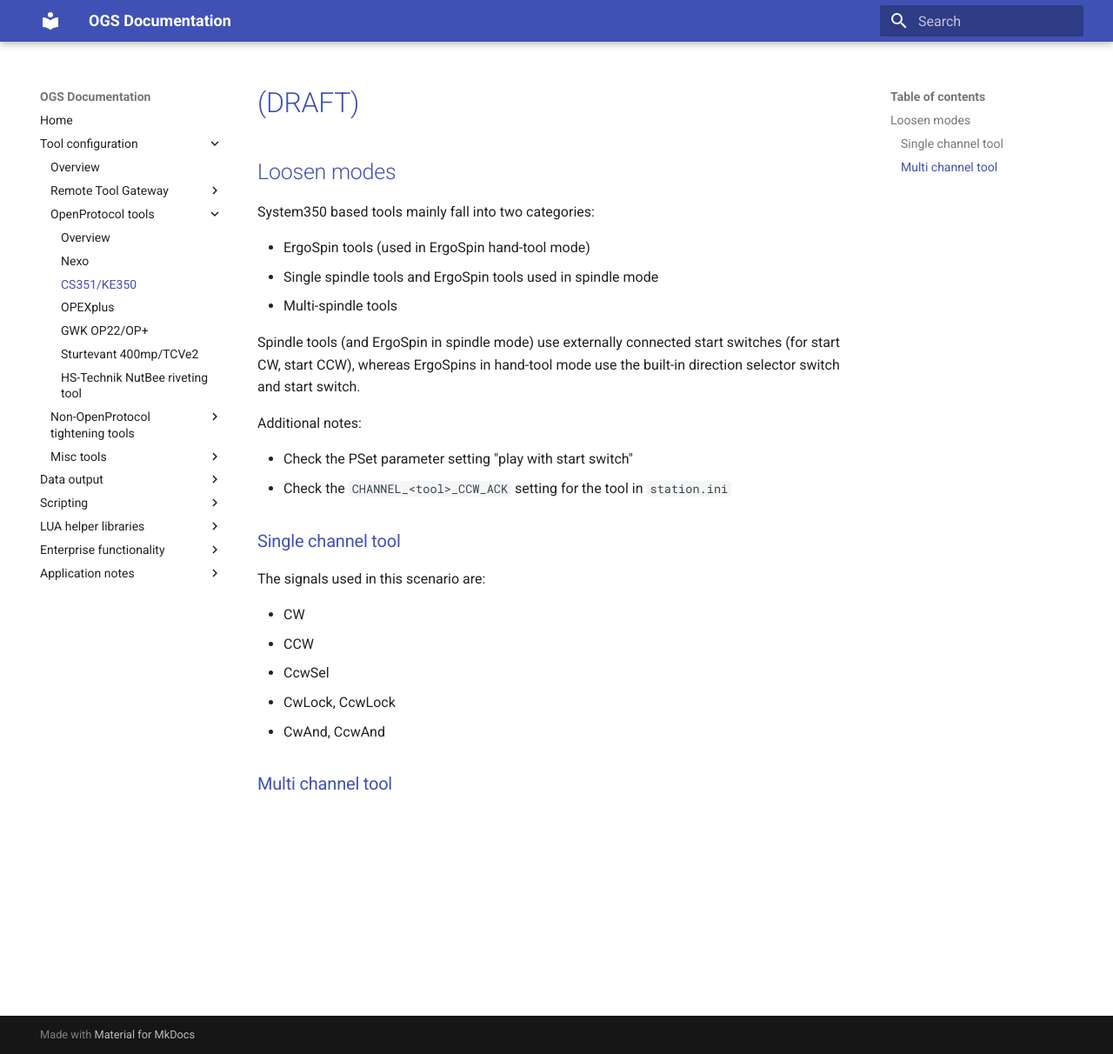
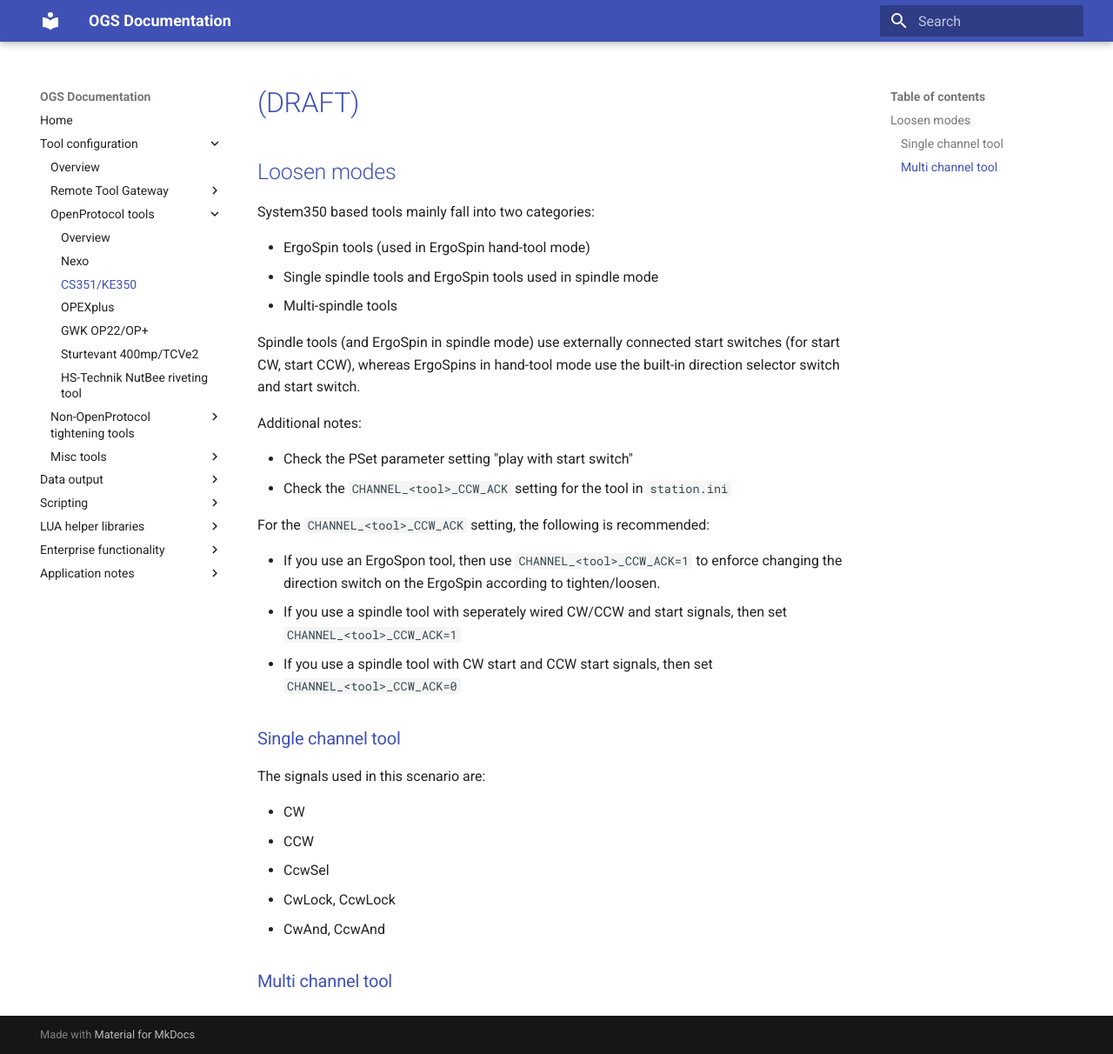
Before and after one commit to haller-erne/ogs, an MkDocs documentation site: the page built from docs/tools/openprotocol/sys350.md, in a window 1280 px wide and 1212 px high. Shown: the whole window at 87% size. Built offline with MkDocs 1.6.1 and Material for MkDocs 9.7.7, drawn with Linux system fonts in a browser that asks for light colours.

Commit message:
Add Sys350 start switch options

```diff
--- a/docs/tools/openprotocol/sys350.md
+++ b/docs/tools/openprotocol/sys350.md
@@ -17,6 +17,12 @@
 - Check the PSet parameter setting "play with start switch"
 - Check the `CHANNEL_<tool>_CCW_ACK` setting for the tool in `station.ini`
 
+For the `CHANNEL_<tool>_CCW_ACK` setting, the following is recommended:
+
+- If you use an ErgoSpon tool, then use `CHANNEL_<tool>_CCW_ACK=1` to enforce changing the direction switch on the ErgoSpin according to tighten/loosen.
+- If you use a spindle tool with seperately wired CW/CCW and start signals, then set `CHANNEL_<tool>_CCW_ACK=1`
+- If you use a spindle tool with CW start and CCW start signals, then set `CHANNEL_<tool>_CCW_ACK=0`
+
 ### Single channel tool
 
 The signals used in this scenario are:
```
